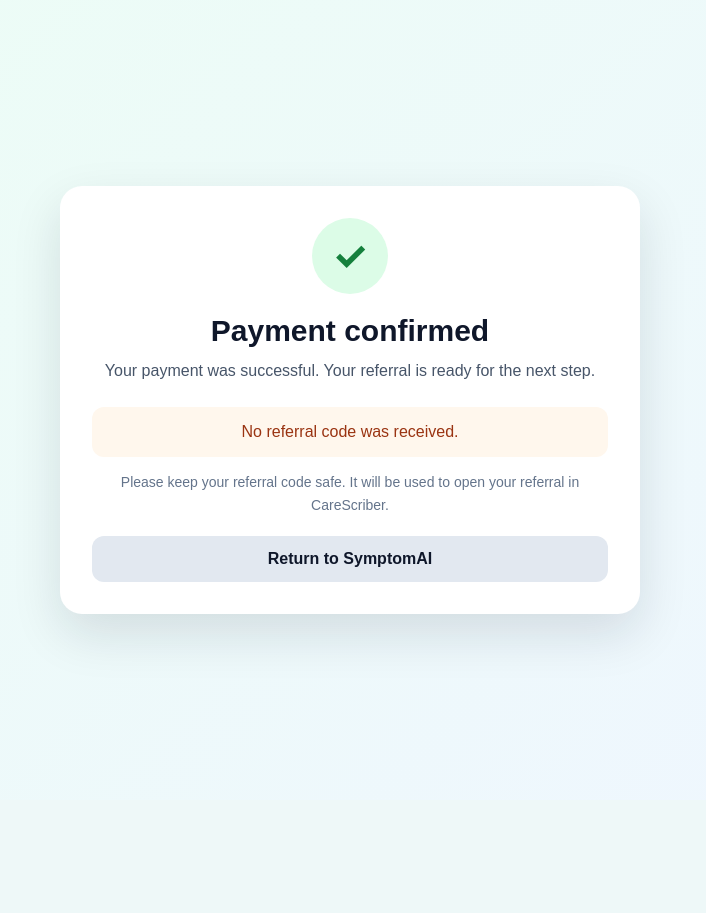
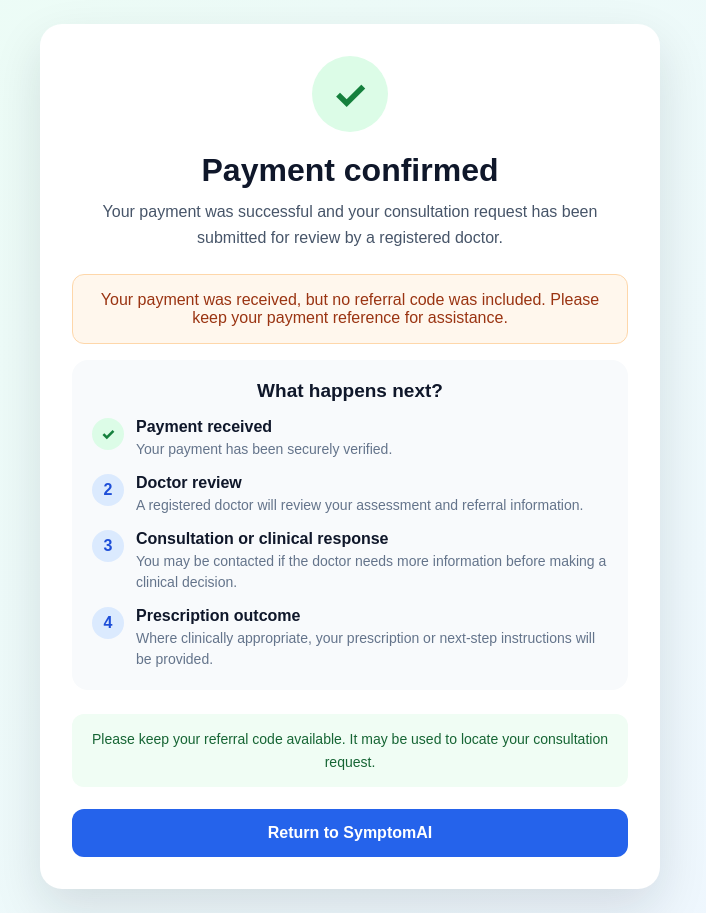
Before and after one commit to Siraajadams/symptomai, a Next.js app: page /payment-complete in a window 1280 px wide. Shown: the whole page, without its empty margins (290-996 px from the left). Before the commit the page ends 800 px from the top, so only its background shows below. Built offline with nearby package versions, Linux system fonts and the light colour scheme.

Commit message:
Update page.tsx

```diff
--- a/app/payment-complete/page.tsx
+++ b/app/payment-complete/page.tsx
@@ -1,10 +1,12 @@
 "use client";
 
-import { Suspense, useMemo } from "react";
+import { Suspense, useMemo, useState } from "react";
 import { useSearchParams } from "next/navigation";
 
 function PaymentCompleteContent() {
   const searchParams = useSearchParams();
+
+  const [copied, setCopied] = useState(false);
 
   const referralCode =
     searchParams.get("referral")?.trim().toUpperCase() || "";
@@ -12,7 +14,7 @@
   const paymentReference =
     searchParams.get("reference")?.trim() || "";
 
-  const careScriberUrl = useMemo(() => {
+  const homeUrl = useMemo(() => {
     const params = new URLSearchParams();
 
     if (referralCode) {
@@ -23,8 +25,25 @@
       params.set("paymentReference", paymentReference);
     }
 
-    return `https://carescriber.yourdomain.com/referral-open?${params.toString()}`;
+    params.set("payment", "success");
+
+    return `/?${params.toString()}`;
   }, [referralCode, paymentReference]);
+
+  async function copyReferralCode() {
+    if (!referralCode) return;
+
+    try {
+      await navigator.clipboard.writeText(referralCode);
+      setCopied(true);
+
+      window.setTimeout(() => {
+        setCopied(false);
+      }, 2000);
+    } catch {
+      setCopied(false);
+    }
+  }
 
   return (
     <main
@@ -43,7 +62,7 @@
       <section
         style={{
           width: "100%",
-          maxWidth: "580px",
+          maxWidth: "620px",
           background: "#ffffff",
           borderRadius: "22px",
           padding: "32px",
@@ -72,7 +91,7 @@
         <h1
           style={{
             margin: "0 0 10px",
-            fontSize: "30px",
+            fontSize: "32px",
             color: "#0f172a",
           }}
         >
@@ -81,42 +100,78 @@
 
         <p
           style={{
-            margin: "0 0 24px",
+            margin: "0 auto 24px",
+            maxWidth: "500px",
             color: "#475569",
             lineHeight: 1.6,
           }}
         >
-          Your payment was successful. Your referral is ready for the next
-          step.
+          Your payment was successful and your consultation request has been
+          submitted for review by a registered doctor.
         </p>
 
         {referralCode ? (
           <div
             style={{
-              padding: "16px",
-              marginBottom: "14px",
+              padding: "18px",
+              marginBottom: "16px",
               background: "#eff6ff",
-              borderRadius: "12px",
+              border: "1px solid #bfdbfe",
+              borderRadius: "14px",
               color: "#1e3a8a",
             }}
           >
-            <strong>Referral code</strong>
-            <br />
-            <span style={{ fontSize: "20px", fontWeight: 700 }}>
+            <div
+              style={{
+                marginBottom: "6px",
+                fontSize: "14px",
+                fontWeight: 700,
+              }}
+            >
+              Your referral code
+            </div>
+
+            <div
+              style={{
+                fontSize: "24px",
+                fontWeight: 800,
+                letterSpacing: "1px",
+                wordBreak: "break-word",
+              }}
+            >
               {referralCode}
-            </span>
+            </div>
+
+            <button
+              type="button"
+              onClick={copyReferralCode}
+              style={{
+                marginTop: "12px",
+                padding: "9px 14px",
+                border: "1px solid #93c5fd",
+                borderRadius: "9px",
+                background: "#ffffff",
+                color: "#1d4ed8",
+                fontWeight: 700,
+                cursor: "pointer",
+              }}
+            >
+              {copied ? "Referral code copied" : "Copy referral code"}
+            </button>
           </div>
         ) : (
           <div
             style={{
               padding: "16px",
-              marginBottom: "14px",
+              marginBottom: "16px",
               background: "#fff7ed",
+              border: "1px solid #fed7aa",
               borderRadius: "12px",
               color: "#9a3412",
             }}
           >
-            No referral code was received.
+            Your payment was received, but no referral code was included.
+            Please keep your payment reference for assistance.
           </div>
         )}
 
@@ -124,8 +179,9 @@
           <div
             style={{
               padding: "14px",
-              marginBottom: "20px",
+              marginBottom: "24px",
               background: "#f8fafc",
+              border: "1px solid #e2e8f0",
               borderRadius: "12px",
               color: "#334155",
               wordBreak: "break-word",
@@ -133,60 +189,160 @@
           >
             <strong>Payment reference</strong>
             <br />
-            {paymentReference}
+            <span style={{ fontSize: "14px" }}>{paymentReference}</span>
           </div>
         )}
 
-        <p
+        <div
           style={{
-            margin: "0 0 20px",
-            color: "#64748b",
+            marginBottom: "24px",
+            padding: "20px",
+            borderRadius: "16px",
+            background: "#f8fafc",
+            textAlign: "left",
+          }}
+        >
+          <h2
+            style={{
+              margin: "0 0 16px",
+              fontSize: "19px",
+              color: "#0f172a",
+              textAlign: "center",
+            }}
+          >
+            What happens next?
+          </h2>
+
+          <div
+            style={{
+              display: "grid",
+              gap: "14px",
+            }}
+          >
+            <StatusItem
+              number="1"
+              title="Payment received"
+              description="Your payment has been securely verified."
+              complete
+            />
+
+            <StatusItem
+              number="2"
+              title="Doctor review"
+              description="A registered doctor will review your assessment and referral information."
+            />
+
+            <StatusItem
+              number="3"
+              title="Consultation or clinical response"
+              description="You may be contacted if the doctor needs more information before making a clinical decision."
+            />
+
+            <StatusItem
+              number="4"
+              title="Prescription outcome"
+              description="Where clinically appropriate, your prescription or next-step instructions will be provided."
+            />
+          </div>
+        </div>
+
+        <div
+          style={{
+            padding: "14px",
+            marginBottom: "22px",
+            borderRadius: "12px",
+            background: "#f0fdf4",
+            color: "#166534",
             fontSize: "14px",
             lineHeight: 1.6,
           }}
         >
-          Please keep your referral code safe. It will be used to open your
-          referral in CareScriber.
-        </p>
-
-        {referralCode && (
-          <a
-            href={careScriberUrl}
-            style={{
-              display: "inline-block",
-              width: "100%",
-              boxSizing: "border-box",
-              padding: "15px 20px",
-              marginBottom: "12px",
-              borderRadius: "12px",
-              background: "#2563eb",
-              color: "#ffffff",
-              textDecoration: "none",
-              fontWeight: 700,
-            }}
-          >
-            Continue to CareScriber
-          </a>
-        )}
+          Please keep your referral code available. It may be used to locate
+          your consultation request.
+        </div>
 
         <a
-          href="/"
+          href={homeUrl}
           style={{
             display: "inline-block",
             width: "100%",
             boxSizing: "border-box",
-            padding: "14px 20px",
+            padding: "15px 20px",
             borderRadius: "12px",
-            background: "#e2e8f0",
-            color: "#0f172a",
+            background: "#2563eb",
+            color: "#ffffff",
             textDecoration: "none",
             fontWeight: 700,
+            fontSize: "16px",
           }}
         >
           Return to SymptomAI
         </a>
       </section>
     </main>
+  );
+}
+
+type StatusItemProps = {
+  number: string;
+  title: string;
+  description: string;
+  complete?: boolean;
+};
+
+function StatusItem({
+  number,
+  title,
+  description,
+  complete = false,
+}: StatusItemProps) {
+  return (
+    <div
+      style={{
+        display: "flex",
+        alignItems: "flex-start",
+        gap: "12px",
+      }}
+    >
+      <div
+        style={{
+          width: "32px",
+          height: "32px",
+          flexShrink: 0,
+          borderRadius: "50%",
+          background: complete ? "#dcfce7" : "#dbeafe",
+          color: complete ? "#15803d" : "#1d4ed8",
+          display: "flex",
+          alignItems: "center",
+          justifyContent: "center",
+          fontWeight: 800,
+        }}
+      >
+        {complete ? "✓" : number}
+      </div>
+
+      <div>
+        <div
+          style={{
+            marginBottom: "3px",
+            color: "#0f172a",
+            fontWeight: 700,
+          }}
+        >
+          {title}
+        </div>
+
+        <div
+          style={{
+            color: "#64748b",
+            fontSize: "14px",
+            lineHeight: 1.5,
+          }}
+        >
+          {description}
+        </div>
+      </div>
+    </div>
   );
 }
 
@@ -201,6 +357,8 @@
             alignItems: "center",
             justifyContent: "center",
             fontFamily: "Arial, sans-serif",
+            background:
+              "linear-gradient(135deg, #ecfdf5 0%, #eff6ff 100%)",
           }}
         >
           Loading payment confirmation...
```
